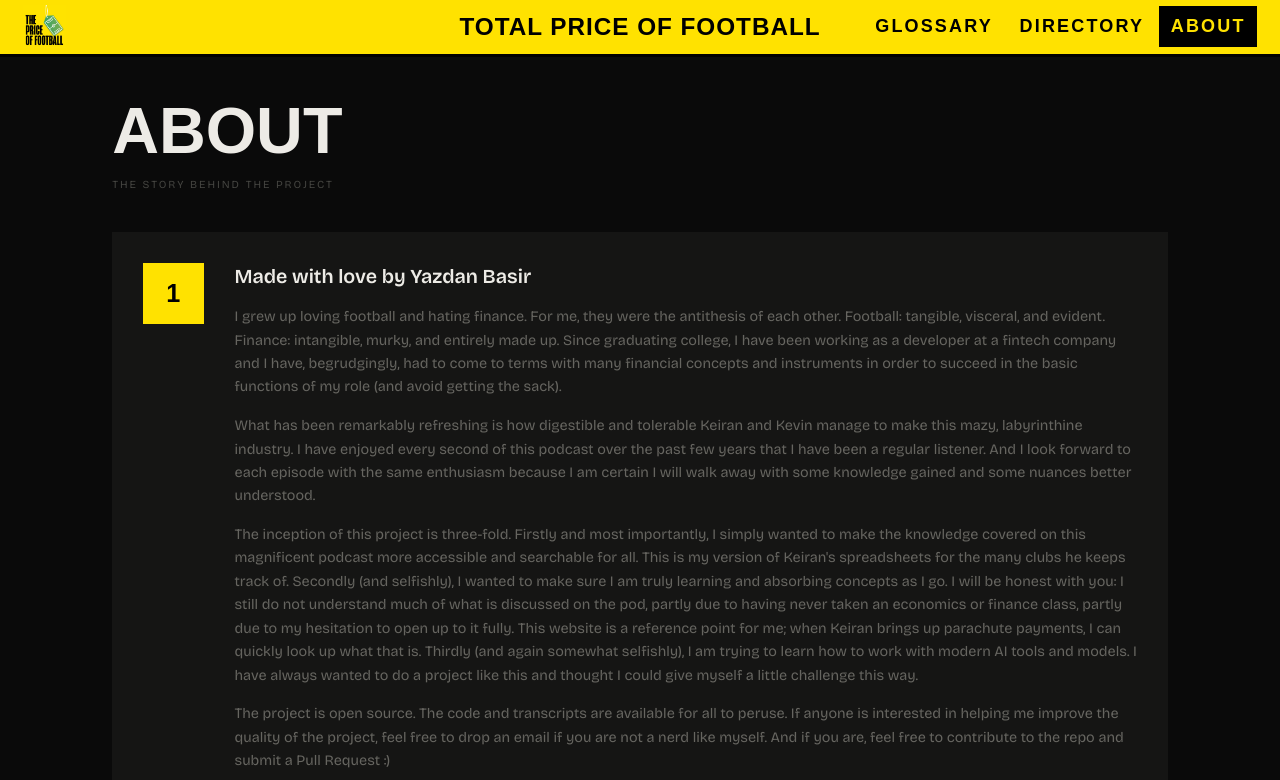
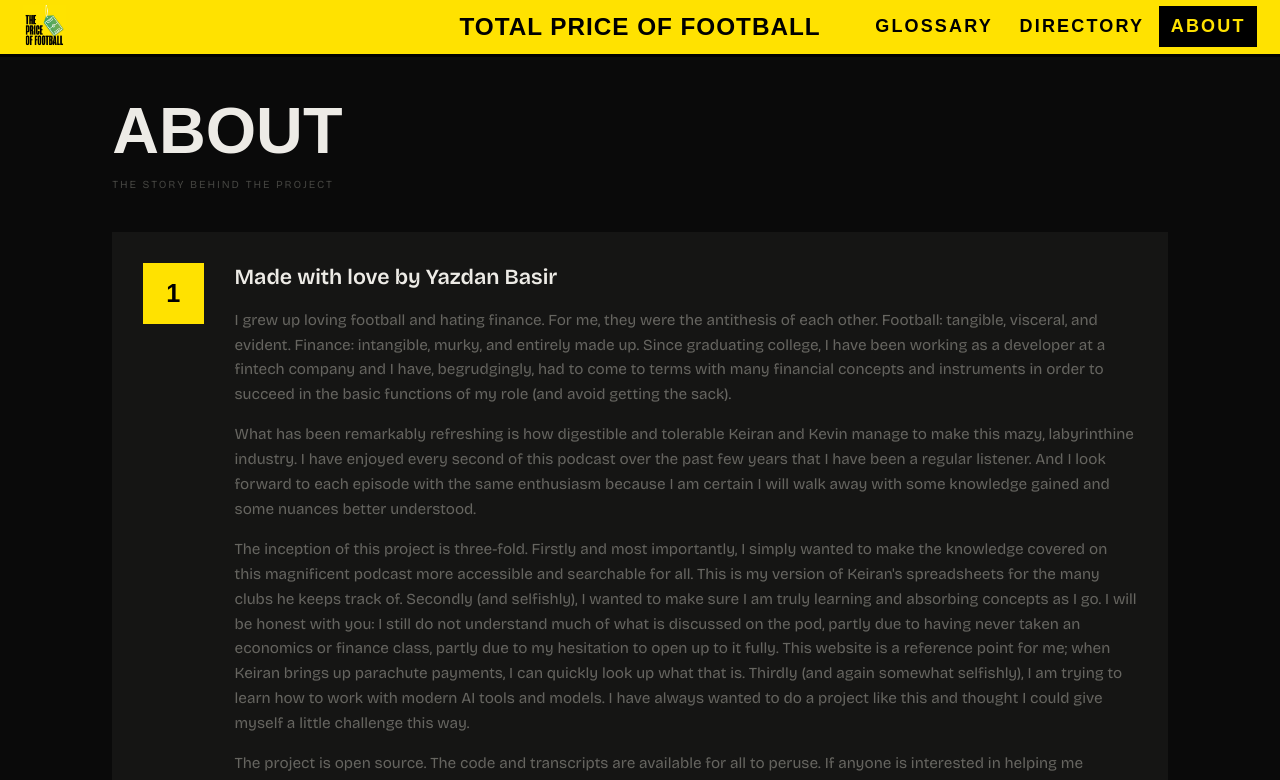
Before and after one commit to yazdanbasir/total-price-of-football, a Next.js app in the folder frontend/: page /about in a window 1280 px wide. Shown: the top 780 px of the page. Built offline with nearby package versions, Linux system fonts and the light colour scheme; a web font is replaced by a local one.

Commit message:
another font size increase

```diff
--- a/frontend/app/about/page.tsx
+++ b/frontend/app/about/page.tsx
@@ -25,10 +25,10 @@ export default function AboutPage() {
           </span>
         </div>
         <div className="flex flex-col gap-4 min-w-0 flex-1">
-          <p className="text-[22px] font-semibold text-[#EDEBE6] leading-snug">
+          <p className="text-[24px] font-semibold text-[#EDEBE6] leading-snug">
             Made with love by Yazdan Basir
           </p>
-          <div className="flex flex-col gap-4 text-[16px] text-[#666560] leading-relaxed">
+          <div className="flex flex-col gap-4 text-[17px] text-[#666560] leading-relaxed">
             <p>
               I grew up loving football and hating finance. For me, they were the antithesis of each other. Football: tangible, visceral, and evident. Finance: intangible, murky, and entirely made up. Since graduating college, I have been working as a developer at a fintech company and I have, begrudgingly, had to come to terms with many financial concepts and instruments in order to succeed in the basic functions of my role (and avoid getting the sack).
             </p>
--- a/frontend/components/DirectoryList.tsx
+++ b/frontend/components/DirectoryList.tsx
@@ -102,7 +102,7 @@ export default function DirectoryList({ profiles }: { profiles: Profile[] }) {
               {/* Content */}
               <div className="flex flex-col gap-2 min-w-0 flex-1">
                 <div className="flex items-center gap-3">
-                  <p className="text-[22px] font-semibold text-[#EDEBE6] leading-snug">
+                  <p className="text-[24px] font-semibold text-[#EDEBE6] leading-snug">
                     {p.name}
                   </p>
                   <span className="text-[10px] uppercase tracking-[0.15em] text-[#444440] border border-[#2A2A2A] px-1.5 py-0.5 shrink-0">
@@ -110,7 +110,7 @@ export default function DirectoryList({ profiles }: { profiles: Profile[] }) {
                   </span>
                 </div>
                 {p.description && (
-                  <p className="text-[16px] text-[#666560] leading-relaxed">
+                  <p className="text-[17px] text-[#666560] leading-relaxed">
                     {p.description}
                   </p>
                 )}
--- a/frontend/components/GlossaryList.tsx
+++ b/frontend/components/GlossaryList.tsx
@@ -72,11 +72,11 @@ export default function GlossaryList({ concepts }: { concepts: Concept[] }) {
 
               {/* Content */}
               <div className="flex flex-col gap-2 min-w-0 flex-1">
-                <p className="text-[22px] font-semibold text-[#EDEBE6] leading-snug">
+                <p className="text-[24px] font-semibold text-[#EDEBE6] leading-snug">
                   {c.term}
                 </p>
                 {c.definition && (
-                  <p className="text-[16px] text-[#666560] leading-relaxed">
+                  <p className="text-[17px] text-[#666560] leading-relaxed">
                     {c.definition}
                   </p>
                 )}
```
